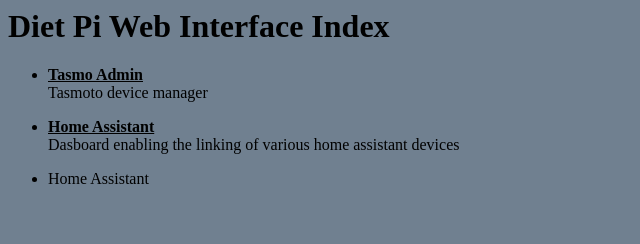
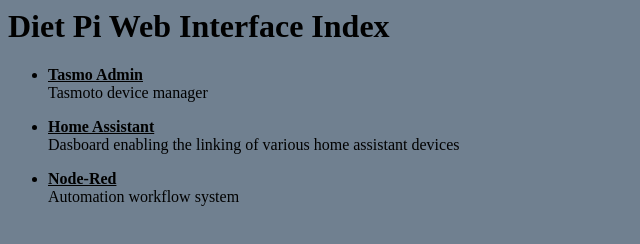
Before and after one commit to Aidan-Chey/automation-scripts, a plain HTML site: page index.html in a window 1280 px wide. Shown: the whole page, without its empty margins (0-640 px from the left). Drawn offline with Linux system fonts and the light colour scheme.

Commit message:
feat: adds extra link for node-red

```diff
--- a/index.html
+++ b/index.html
@@ -37,7 +37,11 @@
                 </a>
             </li>
             <li>
-                <a href="http://192.168.5.189:8123">Home Assistant</a>
+                <a href="http://192.168.5.189:1880">
+                    <b>Node-Red</b>
+                    <br>
+                    <span>Automation workflow system</span>
+                </a>
             </li>
         </ul>
     </body>
```
